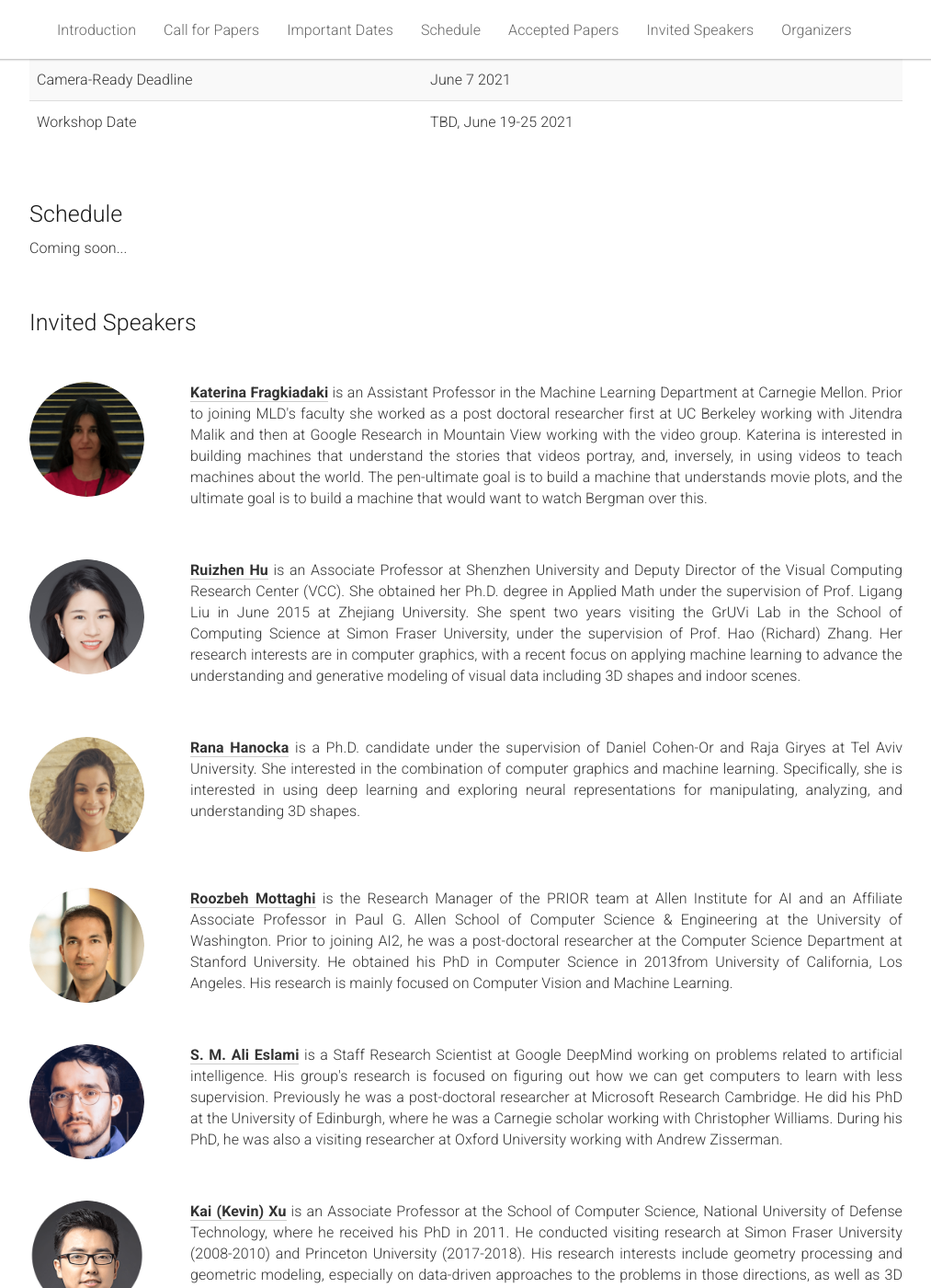
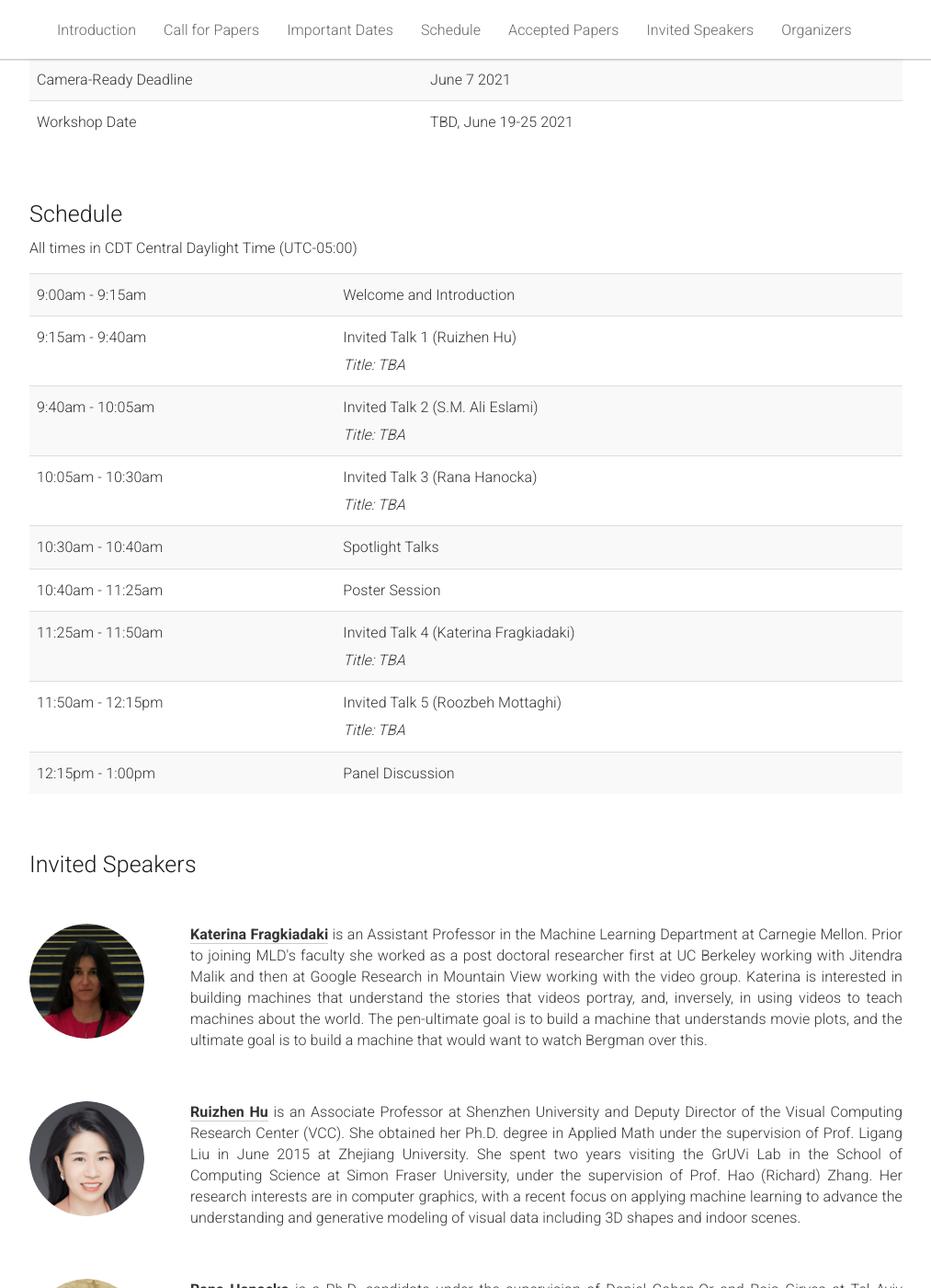
Before and after one commit to wdar21/wdar21.github.io, a Jekyll site: the page built from _pages/home.md, in a window 1280 px wide and 1400 px high, scrolled down 973 px. Shown: the whole window at 92% size, without its empty margins (133-1146 px from the left). Built offline with Jekyll 4.4.1, drawn with Linux system fonts in a browser that asks for light colours.

Commit message:
update schedule

```diff
--- a/_pages/home.md
+++ b/_pages/home.md
@@ -113,7 +113,7 @@ acknowledgements: ""
 <div class="row" id="schedule">
   <div class="col-xs-12">
     <h2>Schedule</h2>
-    <p>Coming soon...</p>
+    <p>All times in CDT Central Daylight Time (UTC-05:00)</p>
 <!--
     <p>
       In the table of events below, links labeled "Video" redirect to pre-recorded talks.
@@ -130,140 +130,72 @@ acknowledgements: ""
 </div>
 
 
-<!--
 <div class="row">
   <div class="col-xs-12">
      <table class="table table-striped">
       <tbody>
         <tr>
-          <td>8:45am - 9:00am</td>
+          <td>9:00am - 9:15am</td>
           <td>Welcome and Introduction</td>
-          <td></td>
-          <td><a href='http://cvpr20.com/event/welcome-introduction-w45/'>Zoom/chat</a></td>
-        </tr>
-        <tr>
-          <td>9:00am - 9:25am</td>
-          <td>
-          Invited Talk 1 (Daniel Aliaga)
-          <br/>
-          <i>Urban Scene Generation</i>
-          </td>
-          <td><a href='https://www.youtube.com/watch?v=0WpAPrP8uXk'>Video</a></td>
-          <td><a href='http://cvpr20.com/event/invited-talk-1-w45/'>Zoom/chat</a></td>
-        </tr>
-        <tr>
-          <td>9:25am - 9:50am</td>
-          <td>
-          Invited Talk 2 (Evangelos Kalogerakis)
-          <br/>
-          <i>What Can Go Here?</i>
-          </td>
-          <td><a href='https://www.youtube.com/watch?v=lfd7Y1syMA4'>Video</a></td>
-          <td><a href='http://cvpr20.com/event/invited-talk-2-w45/'>Zoom/chat</a></td>
-        </tr>
-        <tr>
-          <td>9:50am - 10:10am</td>
-          <td>Spotlight Talks (Poster Session 1)</td>
-          <td></td>
           <td></td>
         </tr>
         <tr>
-          <td>10:10am - 10:55am</td>
-          <td>Poster Session 1</td>
-          <td></td>
+          <td>9:15am - 9:40am</td>
+          <td>
+          Invited Talk 1 (Ruizhen Hu)
+          <br/>
+          <i>Title: TBA</i>
+          </td>
           <td></td>
         </tr>
         <tr>
-          <td>10:55am - 11:20am</td>
+          <td>9:40am - 10:05am</td>
           <td>
-          Invited Talk 3 (Georgia Gkioxari)
+          Invited Talk 2 (S.M. Ali Eslami)
           <br/>
-          <i>Beyond 2D Visual Recognition</i>
+          <i>Title: TBA</i>
           </td>
-          <td><a href='https://www.youtube.com/watch?v=GT3vbpSrFW8'>Video</a></td>
-          <td><a href='http://cvpr20.com/event/invited-talk-3-w45/'>Zoom/chat</a></td>
-        </tr>
-        <tr>
-          <td>11:20am - 11:45am</td>
-          <td>Invited Talk 4 (Jitendra Malik)</td>
-          <td><a href='https://www.youtube.com/watch?v=TY6AUYSEyCk'>Video</a></td>
-          <td><a href='http://cvpr20.com/event/invited-talk-4-w45/'>Zoom/chat</a></td>
-        </tr>
-        <tr>
-          <td>11:45am - 12:00pm</td>
-          <td>
-          3D-FRONT Dataset Announcement
-          <br/>
-          <a href='https://pages.tmall.com/wow/cab/tianchi/promotion/alibaba-3d-scene-dataset'>Dataset website</a>
-          </td>
-          <td><a href='https://www.youtube.com/watch?v=1DNLCcALEE0'>Video</a></td>
-          <td><a href='http://cvpr20.com/event/invited-talk-4-w45/'>Zoom/chat</a></td>
-        </tr>
-        <tr>
-          <td>12:00pm - 1:00pm</td>
-          <td>Lunch Break</td>
-          <td></td>
           <td></td>
         </tr>
         <tr>
-          <td>1:00pm - 1:25pm</td>
-          <td>
-          Invited Talk 5 (Paul Guerrero)
+          <td>10:05am - 10:30am</td>
+          <td>Invited Talk 3 (Rana Hanocka)
           <br/>
-          <i>Structuring Shapes and Shape Distributions</i>
+          <i>Title: TBA</i>
           </td>
-          <td><a href='https://www.youtube.com/watch?v=Er2sA-lfsI8'>Video</a></td>
-          <td><a href='http://cvpr20.com/event/invited-talk-5-w45/'>Zoom/chat</a></td>
-        </tr>
-        <tr>
-          <td>1:25pm - 1:50pm</td>
-          <td>
-          Invited Talk 6 (Vladimir Kim)
-          <br/>
-          <i>Neural Mesh Processing</i>
-          </td>
-          <td><a href='https://www.youtube.com/watch?v=vdN9JTndQ04'>Video</a></td>
-          <td><a href='http://cvpr20.com/event/invited-talk-6-w45/'>Zoom/chat</a></td>
-        </tr>
-        <tr>
-          <td>1:50pm - 2:10pm</td>
-          <td>Spotlight Talks (Poster Session 2)</td>
-          <td></td>
           <td></td>
         </tr>
         <tr>
-          <td>2:10pm - 2:55pm</td>
-          <td>Poster Session 2</td>
-          <td></td>
+          <td>10:30am - 10:40am</td>
+          <td>Spotlight Talks</td>
           <td></td>
         </tr>
         <tr>
-          <td>2:55pm - 3:20pm</td>
-          <td>
-          Invited Talk 7 (Jiajun Wu)
-          <br/>
-          <i>Program Synthesis for 3D Scene Understanding and Manipulation</i>
-          </td>
-          <td><a href='https://www.youtube.com/watch?v=g7U7aarMHU0'>Video</a></td>
-          <td><a href='http://cvpr20.com/event/invited-talk-7-w45/'>Zoom/chat</a></td>
+          <td>10:40am - 11:25am</td>
+          <td>Poster Session</td>
+          <td></td>
         </tr>
         <tr>
-          <td>3:20pm - 3:45pm</td>
+          <td>11:25am - 11:50am</td>
           <td>
-          Invited Talk 8 (Sanja Fidler)
+          Invited Talk 4 (Katerina Fragkiadaki)
           <br/>
-          <i>A.I. for Robotics Simulation</i>
+          <i>Title: TBA</i>
           </td>
-          <td><a href='https://www.youtube.com/watch?v=W4VdbXonb-k'>Video</a></td>
-          <td><a href='http://cvpr20.com/event/invited-talk-8-w45/'>Zoom/chat</a></td>
+          <td></td>
         </tr>
         <tr>
-          <td>3:45pm - 4:30pm</td>
-          <td>
-          Panel Discussion
+          <td>11:50am - 12:15pm</td>
+          <td>Invited Talk 5 (Roozbeh Mottaghi)
+          <br/>
+          <i>Title: TBA</i>
           </td>
-          <td><a href='https://www.youtube.com/watch?v=kXJ9KWzA52I'>Video</a></td>
-          <td><a href='http://cvpr20.com/event/panel-discussion-w45/'>Zoom/chat</a></td>
+          <td></td>
+        </tr>
+        <tr>
+          <td>12:15pm - 1:00pm</td>
+          <td>Panel Discussion</td>
+          <td></td>
         </tr>
       </tbody>
     </table>
```
